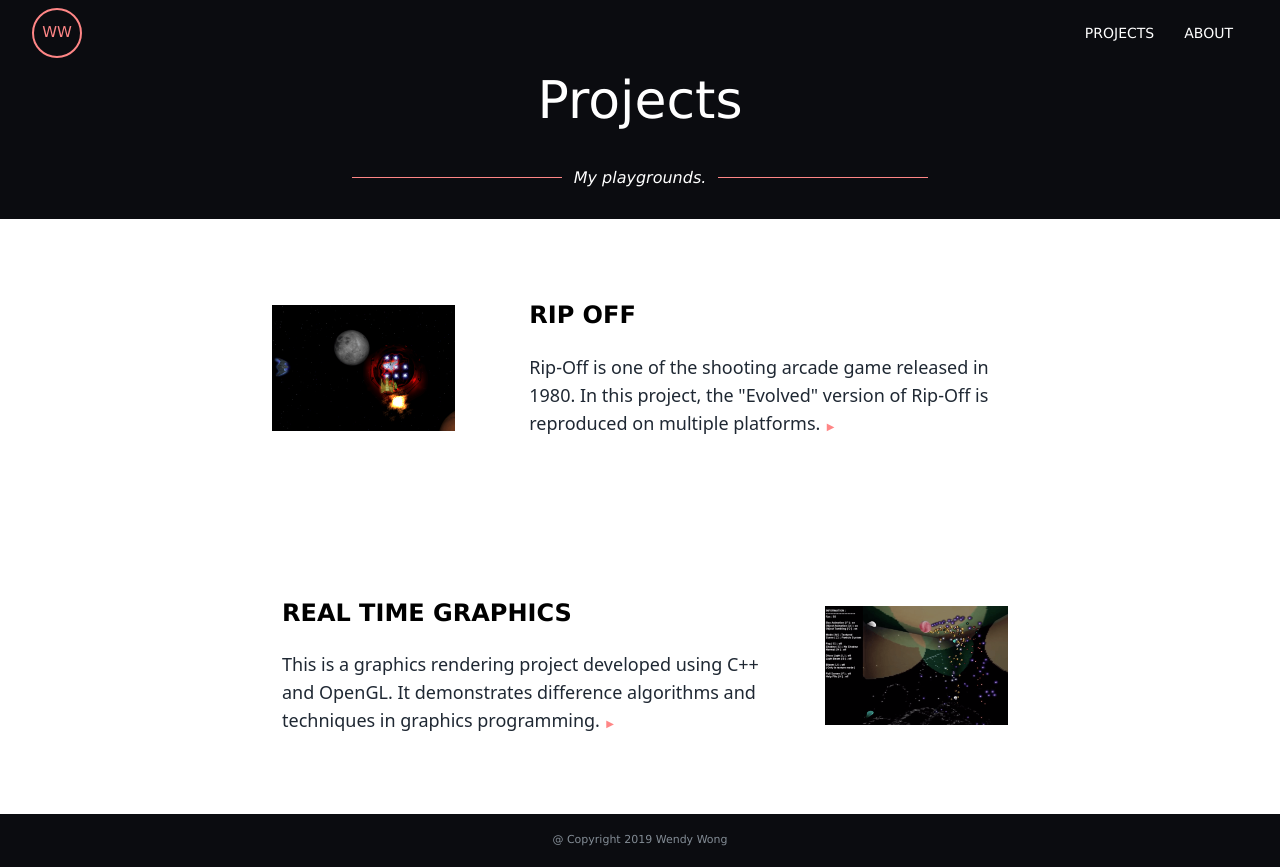
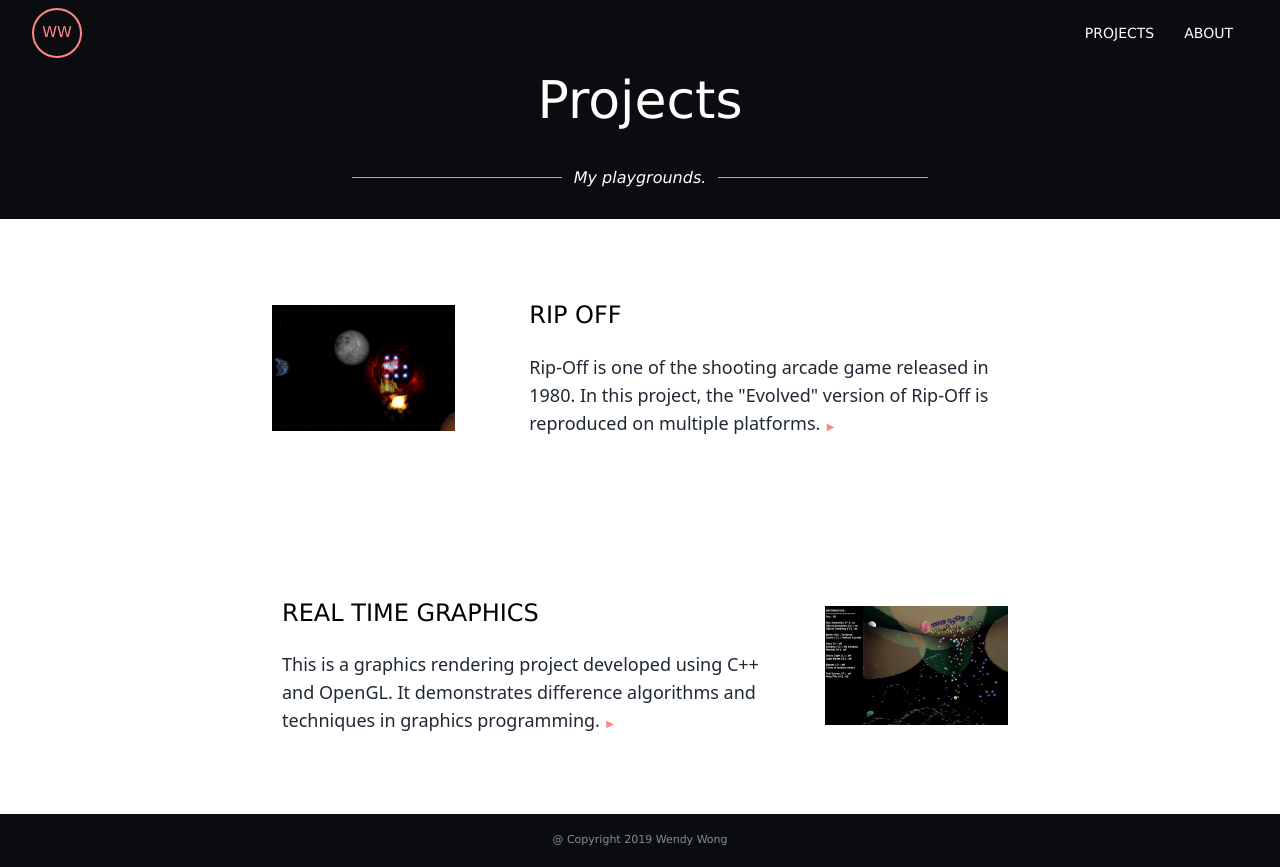
Before and after one commit to wendiiwong/portfolios, a React (Create React App) app: page /projects in a window 1280 px wide. Built offline with nearby package versions, Linux system fonts and the light colour scheme.

Commit message:
Minor changes.

```diff
--- a/public/index.html
+++ b/public/index.html
@@ -29,6 +29,7 @@
   <body>
     <noscript>You need to enable JavaScript to run this app.</noscript>
     <div id="root"></div>
+    <script src="https://unpkg.com/react@16.0.0/umd/react.production.min.js"></script>
     <!--
       This HTML file is a template.
       If you open it directly in the browser, you will see an empty page.
--- a/src/index.css
+++ b/src/index.css
@@ -29,7 +29,7 @@ img {
 
 h1, h2, h3, h4, h5, h6 {
   font-style: normal;
-  fonr-weight: 400;
+  font-weight: 400;
   line-height: 1.4;
   margin-bottom: 8px;
   margin-top: 3px;
--- a/src/pages/ProjectsPage.js
+++ b/src/pages/ProjectsPage.js
@@ -39,7 +39,7 @@ function ProjectsPage(props) {
 
     const ripOffDescription = "Rip-Off is one of the shooting arcade game released in 1980. In this project, the \"Evolved\" version of Rip-Off is reproduced on multiple platforms.";
     const ripOffLinkTo = "/ripoff";
-    const ripOffImg = "ripoff.png";
+    const ripOffImg = "/ripoff.png";
     const ripOffImgAlt = "rip off";
     const openGLDescription =
         "This is a graphics rendering project developed using C++ and OpenGL. " +
```
